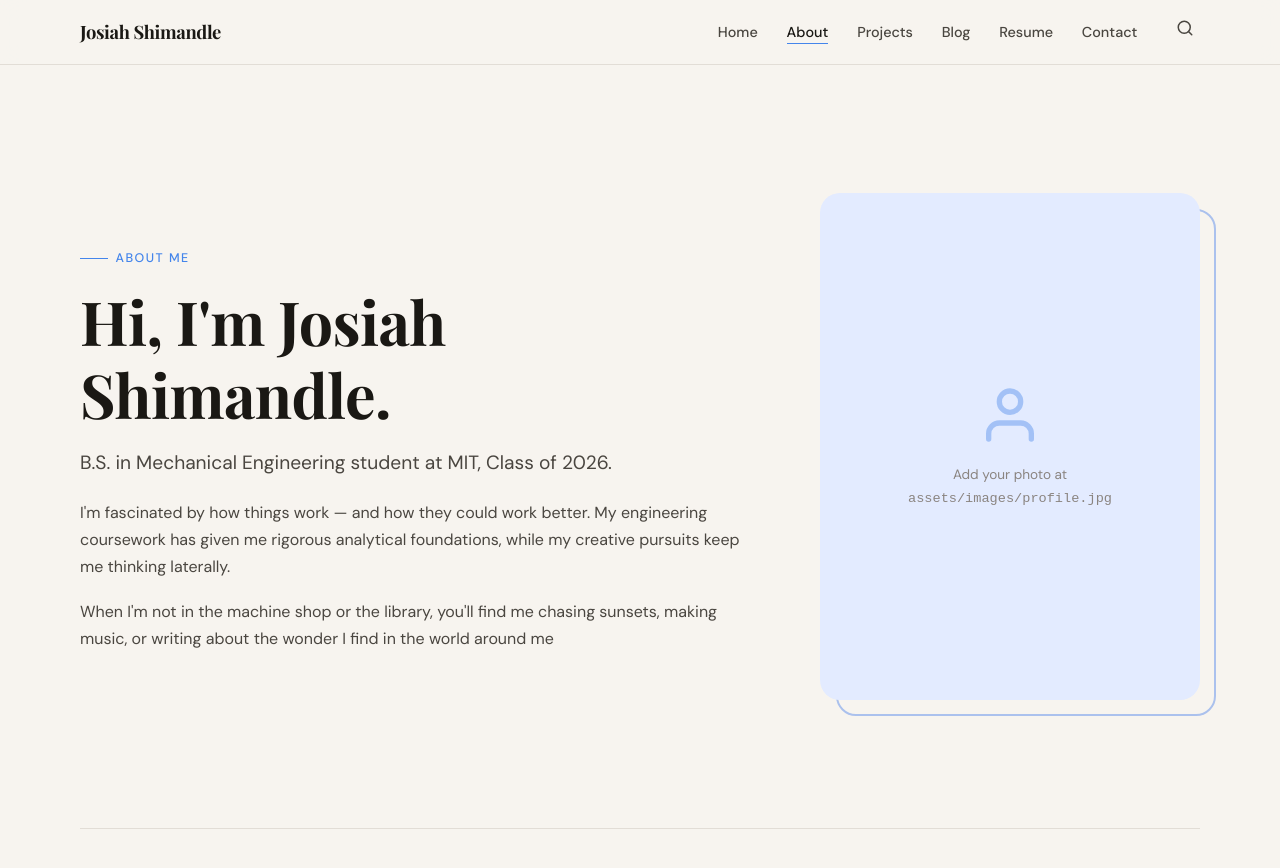
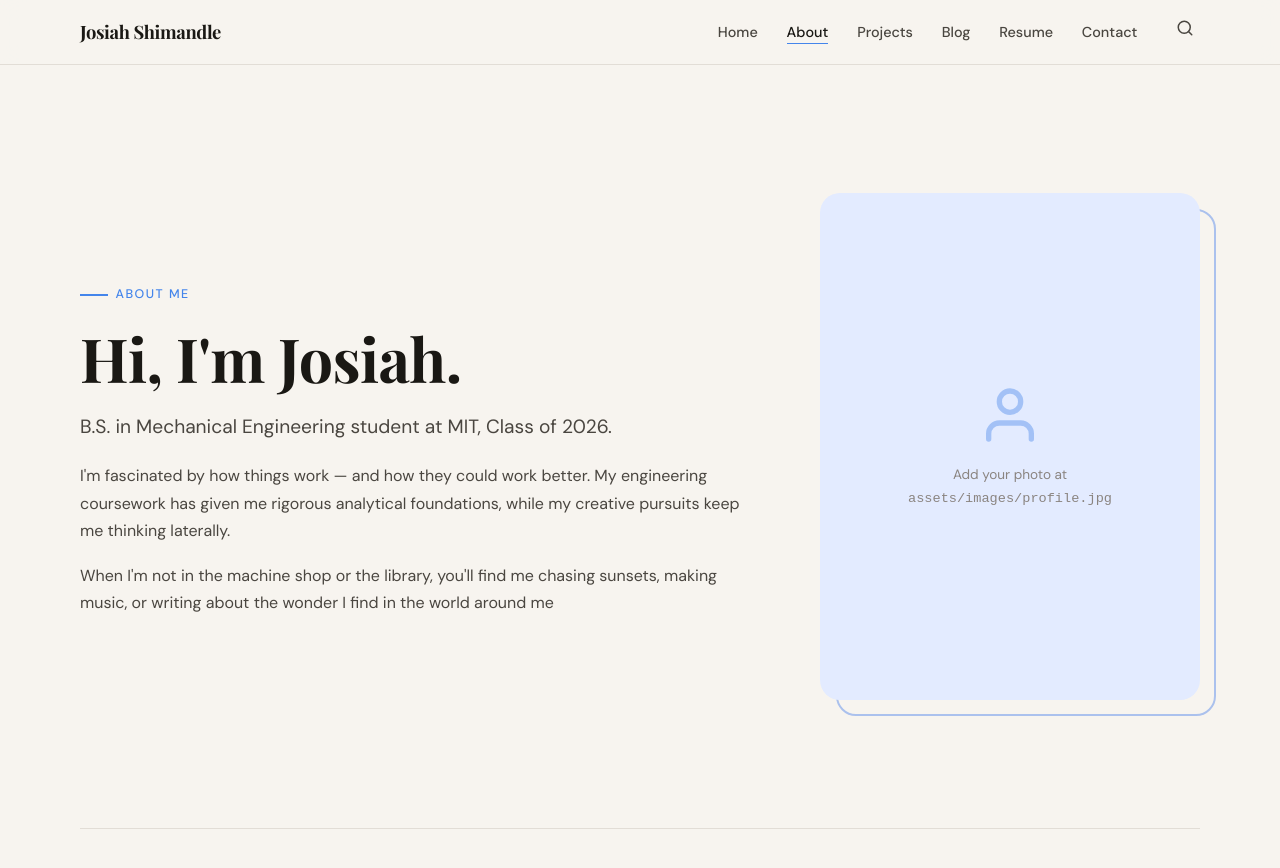
Before and after one commit to jshimandle/jshimandle.github.io, a Jekyll site: the page built from about.html, in a window 1280 px wide and 900 px high. Shown: the top 868 px of the window. Built offline with Jekyll 4.4.1, drawn with Linux system fonts in a browser that asks for light colours; some web fonts are replaced; part of the change alters nothing that is shown.

```diff
--- a/about.html
+++ b/about.html
@@ -11,7 +11,7 @@ permalink: /about/
   <section class="about-hero">
     <div class="about-text">
       <p class="section-label">About Me</p>
-      <h1>Hi, I'm {{ site.author.name }}.</h1>
+      <h1>Hi, I'm {{ site.author.firstname }}.</h1>
       <p class="lead" style="margin-top:1rem;">
         <!-- (*) Edit this introduction -->
         {{ site.education.degree }} student at {{ site.education.university }},
```
